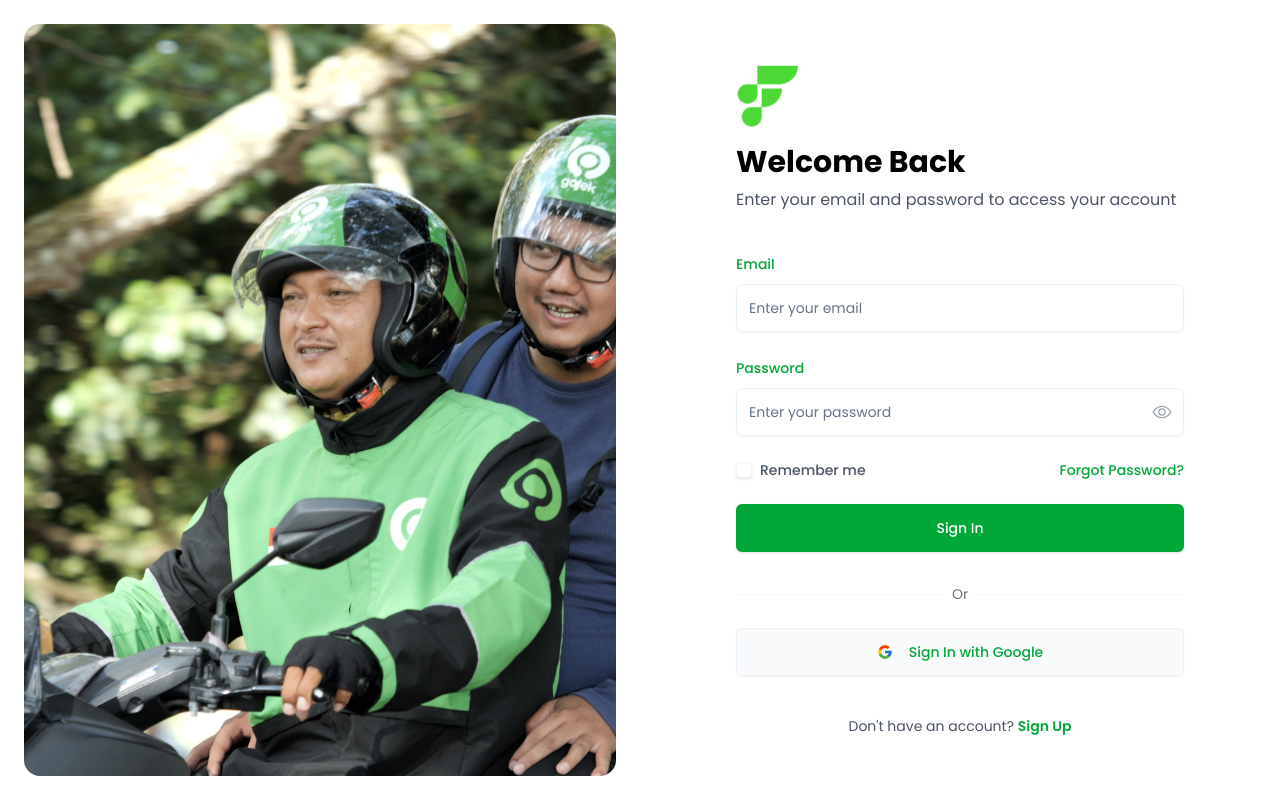
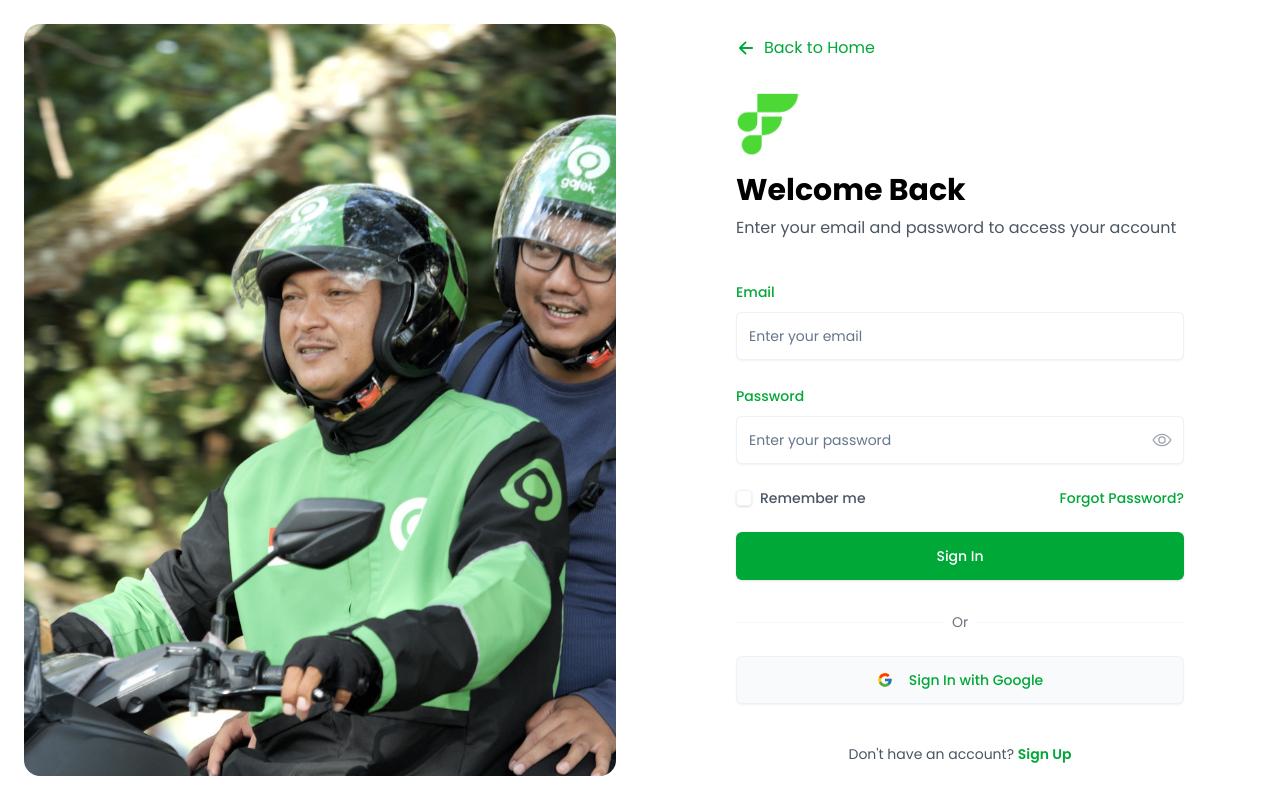
Before and after one commit to Fairleap-AI/fairleap-fe, a Next.js app: page /auth/sign-in in a window 1280 px wide. Built offline with nearby package versions, Linux system fonts and the light colour scheme.

Commit message:
add back button

```diff
--- a/src/app/auth/forgot-password/page.tsx
+++ b/src/app/auth/forgot-password/page.tsx
@@ -1,11 +1,20 @@
 import React from "react";
 import Link from "next/link";
+import { IoArrowBack } from "react-icons/io5";
 
 export default function ForgotPasswordPage() {
   return (
     <div className="min-h-screen bg-background flex items-center justify-center p-4">
       <div className="max-w-md w-full space-y-8">
         <div className="bg-card p-8 rounded-lg border shadow-sm">
+          <Link
+            href="/auth/sign-in"
+            className="inline-flex items-center text-primary hover:text-primary/80 transition-colors mb-8"
+          >
+            <IoArrowBack className="h-5 w-5 mr-2" />
+            Back to Sign In
+          </Link>
+
           <div className="text-center mb-8">
             <h1 className="text-3xl font-bold text-foreground">Reset Password</h1>
             <p className="text-muted-foreground mt-2">
--- a/src/app/auth/sign-in/page.tsx
+++ b/src/app/auth/sign-in/page.tsx
@@ -19,7 +19,7 @@ import {
   FormMessage,
 } from "@/components/ui/form";
 import { FcGoogle } from "react-icons/fc";
-import { IoEyeOutline, IoEyeOffOutline } from "react-icons/io5";
+import { IoEyeOutline, IoEyeOffOutline, IoArrowBack } from "react-icons/io5";
 
 const loginSchema = z.object({
   email: z.string().email({ message: "Invalid email address." }),
@@ -74,10 +74,18 @@ export default function SignInPage() {
           className="h-full w-full object-cover rounded-2xl"
         />
       </div>
-
       {/* Right Login Form Panel */}
       <div className="flex flex-col w-full lg:w-1/2 items-center justify-center px-8 py-12 sm:px-12 md:px-16 lg:px-24 bg-white">
         <div className="w-full max-w-md">
+          {/* Back Arrow */}
+          <Link
+            href="/"
+            className="inline-flex items-center text-primary hover:text-primary/80 transition-colors mb-8"
+          >
+            <IoArrowBack className="h-5 w-5 mr-2" />
+            Back to Home
+          </Link>
+
           {/* Logo for mobile view */}
           <div className="flex lg:hidden justify-center mb-12">
             <h1 className="text-2xl font-bold text-primary">FairLeap</h1>
@@ -95,7 +103,6 @@ export default function SignInPage() {
               Enter your email and password to access your account
             </p>
           </div>
-
           <Form {...form}>
             <form onSubmit={form.handleSubmit(onSubmit)} className="space-y-6">
               <FormField
@@ -197,7 +204,6 @@ export default function SignInPage() {
               </Button>
             </form>
           </Form>
-
           <div className="mt-8">
             <div className="relative">
               <div className="absolute inset-0 flex items-center">
@@ -212,7 +218,7 @@ export default function SignInPage() {
               <Button
                 variant="outline"
                 disabled={isLoading}
-                className="w-full border border-border rounded-md h-12 hover:bg-muted/10 transition-colors text-primary font-medium"
+                className="w-full border border-border rounded-md h-12 hover:bg-muted/10 transition-colors text-primary font-medium hover:text-primary/80"
                 type="button"
               >
                 <FcGoogle className="mr-2 h-4 w-4" />
@@ -220,7 +226,6 @@ export default function SignInPage() {
               </Button>
             </div>
           </div>
-
           <p className="mt-10 text-center text-sm text-gray-600">
             Don&apos;t have an account?{" "}
             <Link
--- a/src/app/auth/sign-up/page.tsx
+++ b/src/app/auth/sign-up/page.tsx
@@ -19,7 +19,7 @@ import {
   FormMessage,
 } from "@/components/ui/form";
 import { FcGoogle } from "react-icons/fc";
-import { IoEyeOutline, IoEyeOffOutline } from "react-icons/io5";
+import { IoEyeOutline, IoEyeOffOutline, IoArrowBack } from "react-icons/io5";
 
 const registerSchema = z
   .object({
@@ -113,7 +113,6 @@ export default function SignUpPage() {
       setTimeout(() => {
         router.push("/auth/sign-in");
       }, 1000);
-
     } catch (error) {
       console.error("Registration failed:", error);
     } finally {
@@ -139,18 +138,31 @@ export default function SignUpPage() {
           className="h-full w-full object-cover rounded-2xl"
         />
       </div>
-
-      {/* Right Register Form Panel */}
+      {/* Right Register Form Panel */}{" "}
       <div className="flex flex-col w-full lg:w-1/2 items-center justify-center px-8 py-12 sm:px-12 md:px-16 lg:px-24 bg-white overflow-y-auto">
+        {" "}
         <div className="w-full max-w-md">
-          {/* Logo for mobile view */}
+          {" "}
+          {/* Back Arrow */}{" "}
+          <Link
+            href="/"
+            className="inline-flex items-center text-primary hover:text-primary/80 transition-colors mb-8"
+          >
+            {" "}
+            <IoArrowBack className="h-5 w-5 mr-2" /> Back to Home{" "}
+          </Link>{" "}
+          {/* Logo for mobile view */}{" "}
           <div className="flex lg:hidden justify-center mb-12">
-            <h1 className="text-2xl font-bold text-primary">FairLeap</h1>
+            {" "}
+            <h1 className="text-2xl font-bold text-primary">FairLeap</h1>{" "}
           </div>
-
           {/* Icon and Welcome Text */}
           <div className="mb-10 text-left">
-            <img src="/icon-only.png" alt="FairLeap" className="h-16 w-16 mb-4" />
+            <img
+              src="/icon-only.png"
+              alt="FairLeap"
+              className="h-16 w-16 mb-4"
+            />
             <h1 className="text-3xl font-bold text-black mb-2">
               Create Your Account
             </h1>
@@ -158,7 +170,6 @@ export default function SignUpPage() {
               Sign up to start your journey with FairLeap
             </p>
           </div>
-
           <Form {...form}>
             <form onSubmit={form.handleSubmit(onSubmit)} className="space-y-6">
               <FormField
@@ -185,7 +196,9 @@ export default function SignUpPage() {
                       <Button
                         type="button"
                         onClick={handleVerifyEmail}
-                        disabled={emailVerified || verifyingEmail || !field.value}
+                        disabled={
+                          emailVerified || verifyingEmail || !field.value
+                        }
                         className={`h-12 text-white font-medium px-4 ${
                           emailVerified
                             ? "bg-green-500 hover:bg-green-600"
@@ -195,8 +208,8 @@ export default function SignUpPage() {
                         {emailVerified
                           ? "Verified"
                           : verifyingEmail
-                            ? "Verifying..."
-                            : "Verify Email"}
+                          ? "Verifying..."
+                          : "Verify Email"}
                       </Button>
                     </div>
                     <FormMessage className="text-red-600" />
@@ -268,8 +281,8 @@ export default function SignUpPage() {
                             passwordsMatch === false && field.value
                               ? "border-red-500"
                               : passwordsMatch === true && field.value
-                                ? "border-green-500"
-                                : "border-border"
+                              ? "border-green-500"
+                              : "border-border"
                           } rounded-md pr-10 h-12 focus:border-primary focus:ring-primary ${
                             !emailVerified ? "opacity-60" : ""
                           }`}
@@ -316,9 +329,11 @@ export default function SignUpPage() {
                       />
                     </FormControl>
                     <div className="space-y-1 leading-none">
-                      <FormLabel className={`text-sm font-medium text-gray-600 cursor-pointer ${
-                        !emailVerified ? "opacity-60" : ""
-                      }`}>
+                      <FormLabel
+                        className={`text-sm font-medium text-gray-600 cursor-pointer ${
+                          !emailVerified ? "opacity-60" : ""
+                        }`}
+                      >
                         I accept the{" "}
                         <Link
                           href="/terms"
@@ -342,14 +357,15 @@ export default function SignUpPage() {
 
               <Button
                 type="submit"
-                disabled={!emailVerified || isLoading || passwordsMatch === false}
+                disabled={
+                  !emailVerified || isLoading || passwordsMatch === false
+                }
                 className="w-full bg-primary hover:bg-primary/90 text-primary-foreground h-12 font-medium disabled:opacity-60"
               >
                 {isLoading ? "Creating Account..." : "Create Account"}
               </Button>
             </form>
           </Form>
-
           <div className="mt-8">
             <div className="relative">
               <div className="absolute inset-0 flex items-center">
@@ -364,7 +380,7 @@ export default function SignUpPage() {
               <Button
                 variant="outline"
                 disabled={isLoading}
-                className="w-full border border-border rounded-md h-12 hover:bg-muted/10 transition-colors text-primary font-medium"
+                className="w-full border border-border rounded-md h-12 hover:bg-muted/10 transition-colors text-primary font-medium hover:text-primary/80"
                 type="button"
               >
                 <FcGoogle className="mr-2 h-4 w-4" />
@@ -372,7 +388,6 @@ export default function SignUpPage() {
               </Button>
             </div>
           </div>
-
           <p className="mt-10 text-center text-sm text-gray-600">
             Already have an account?{" "}
             <Link
```
